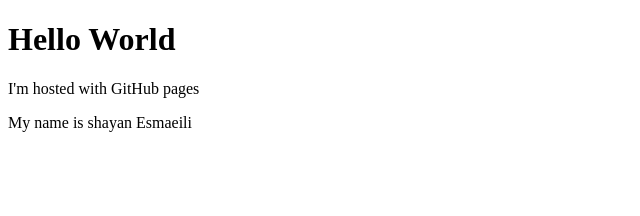
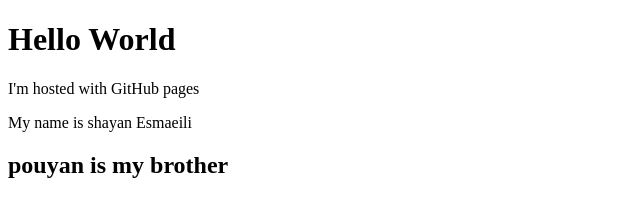
Before and after one commit to Shayan362/git_practice, a plain HTML site: page index.html in a window 1280 px wide. Shown: the whole page, without its empty margins (0-640 px from the left). Drawn offline with Linux system fonts and the light colour scheme.

Commit message:
second commit

```diff
--- a/index.html
+++ b/index.html
@@ -8,5 +8,6 @@
     <h1>Hello World</h1>
     <p>I'm hosted with GitHub pages</p>
     <p>My name is shayan Esmaeili</p>
+    <h2>pouyan is my brother</h2>
   </body>
 </html>
```
